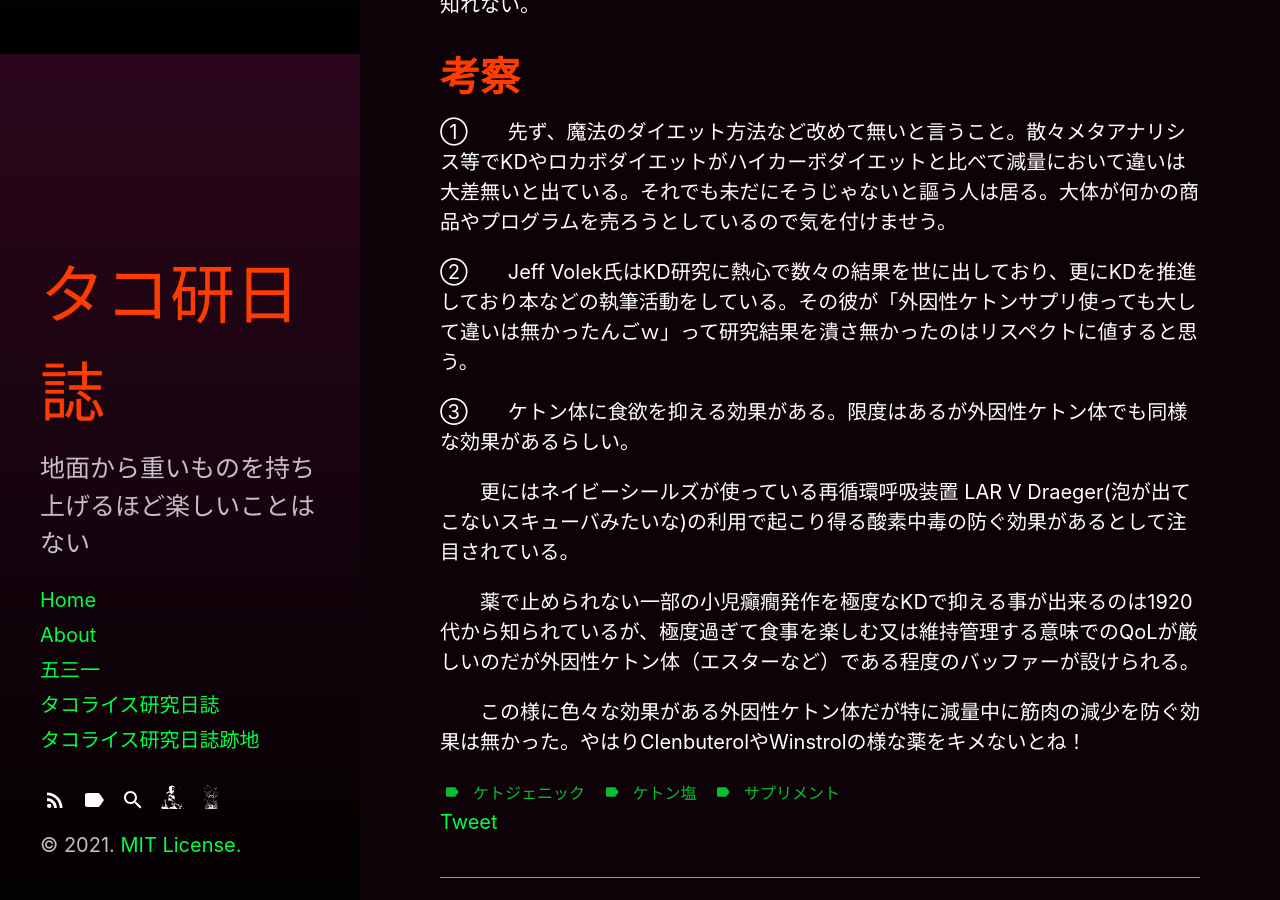
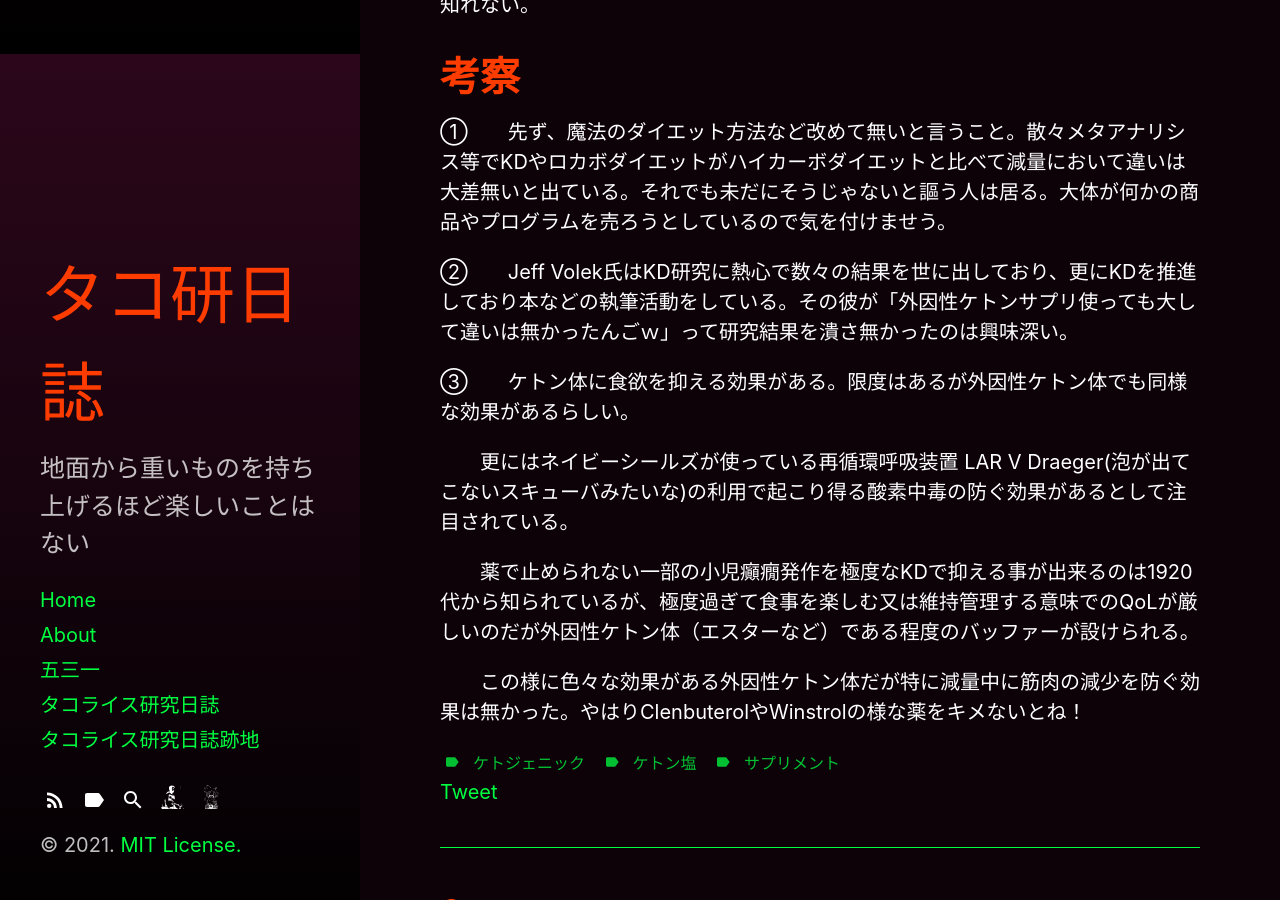
Before and after one commit to buckybean/buckybean.github.io, a Jekyll site: the page built from _posts/tacokennisshi/2021-08-07-AARRMAY2021KD.md, in a window 1280 px wide and 900 px high, scrolled down 1746 px. Built offline with Jekyll 4.4.1, drawn with Linux system fonts in a browser that asks for light colours; comment, search, counter and statistics services are not loaded.

Commit message:
Update 2021-08-07-AARRMAY2021KD.md

```diff
--- a/_posts/tacokennisshi/2021-08-07-AARRMAY2021KD.md
+++ b/_posts/tacokennisshi/2021-08-07-AARRMAY2021KD.md
@@ -32,7 +32,7 @@ Alex Buga, Madison L Kackley, Christopher D Crabtree, Teryn N Sapper, Lauren Mcc
 # 考察
 ①　　先ず、魔法のダイエット方法など改めて無いと言うこと。散々メタアナリシス等でKDやロカボダイエットがハイカーボダイエットと比べて減量において違いは大差無いと出ている。それでも未だにそうじゃないと謳う人は居る。大体が何かの商品やプログラムを売ろうとしているので気を付けませう。
 
-②　　Jeff Volek氏はKD研究に熱心で数々の結果を世に出しており、更にKDを推進しており本などの執筆活動をしている。その彼が「外因性ケトンサプリ使っても大して違いは無かったんごｗ」って研究結果を潰さ無かったのはリスペクトに値すると思う。
+②　　Jeff Volek氏はKD研究に熱心で数々の結果を世に出しており、更にKDを推進しており本などの執筆活動をしている。その彼が「外因性ケトンサプリ使っても大して違いは無かったんごｗ」って研究結果を潰さ無かったのは興味深い。
 
 ③　　ケトン体に食欲を抑える効果がある。限度はあるが外因性ケトン体でも同様な効果があるらしい。
 
```
